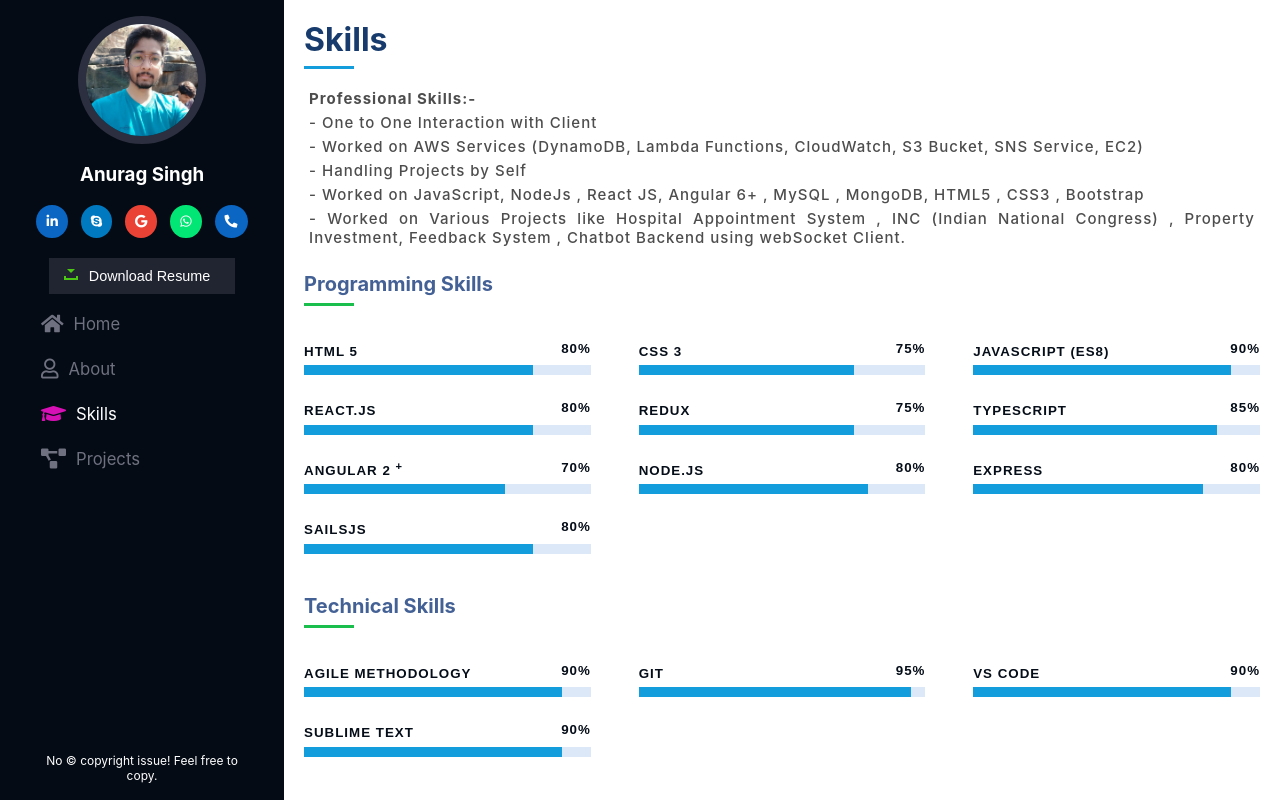
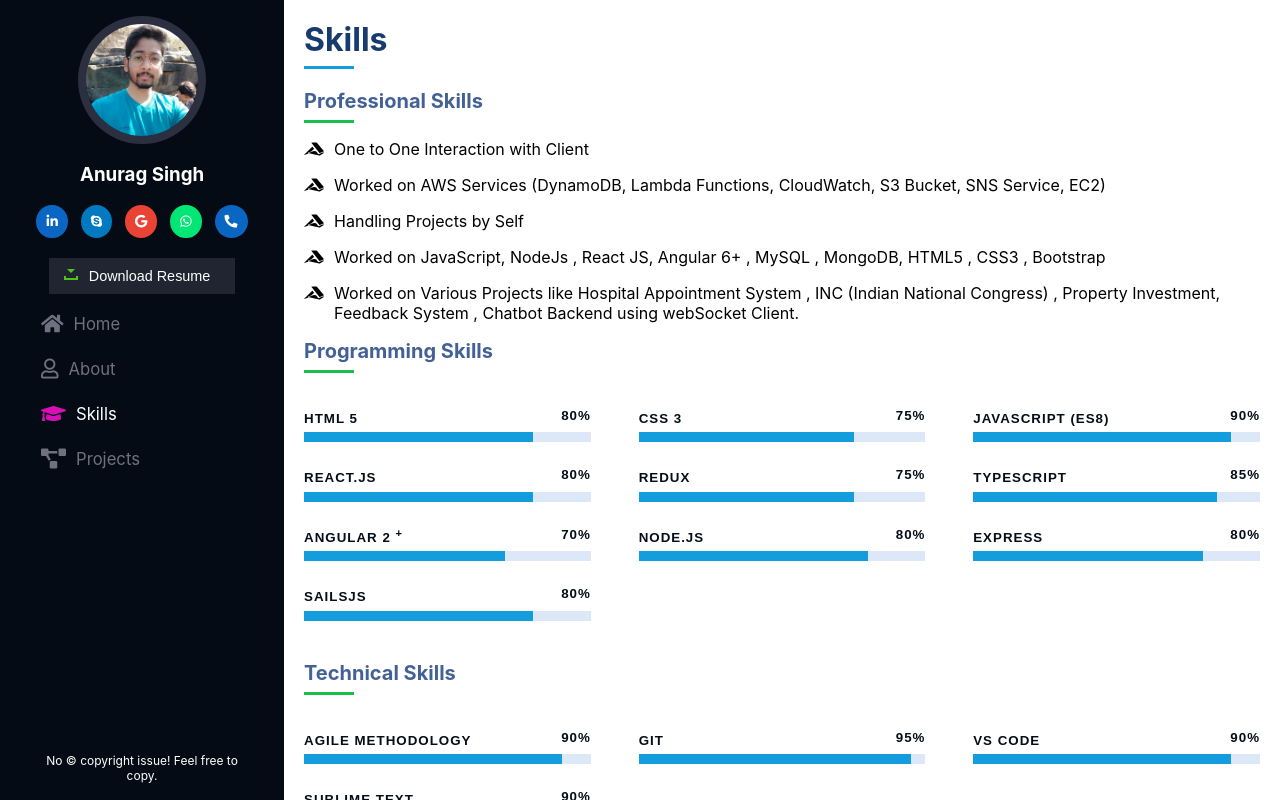
Before and after one commit to Anurag591/portfolio, a React (Create React App) app: page /skills in a window 1280 px wide. Built offline with nearby package versions, Linux system fonts and the light colour scheme.

Commit message:
lazy loading implemented

```diff
--- a/src/Routing.js
+++ b/src/Routing.js
@@ -1,18 +1,19 @@
-import React from 'react';
+import React, { lazy, Suspense } from 'react';
 import { Route } from 'react-router-dom';
-import Home from './components/home';
-import About from './components/about';
-import Skills from './components/skills';
-import Projects from './components/projects';
+
+const Home = lazy(() => import('./components/home'));
+const About = lazy(() => import('./components/about'));
+const Skills = lazy(() => import('./components/skills'));
+const Projects = lazy(() => import('./components/projects'));
 
 function Routing() {
     return (
-        <React.Fragment>
-          <Route path='/' exact component={Home} ></Route>
-          <Route path='/about' component={About} ></Route>
-          <Route path='/projects' component={Projects} ></Route>
-          <Route path='/skills' component={Skills} ></Route>
-        </React.Fragment>
+      <Suspense fallback={<div>Loading...</div>}>
+        <Route path='/' exact component={Home} ></Route>
+        <Route path='/about' component={About} ></Route>
+        <Route path='/projects' component={Projects} ></Route>
+        <Route path='/skills' component={Skills} ></Route>
+      </Suspense>
     )
 }
 
--- a/src/components/about/index.js
+++ b/src/components/about/index.js
@@ -11,11 +11,11 @@ import {
     Icon,
     List,
     Items,
-    GyanKiBaat,
     Flag
 } from './styled';
 import { PrimaryHeading } from '../ui/Headings';
-import {aboutMe, AboutInfo, CURRENT_DESIGNATION, GYAN_KI_BAAT } from '../../constant';
+import GyanKiBaat from '../ui/GyanKiBaat';
+import {aboutMe, AboutInfo, CURRENT_DESIGNATION } from '../../constant';
 
 const info = (props) => {
     // console.log(aboutMe);
@@ -36,7 +36,7 @@ const info = (props) => {
                     })
                 }
             </List>
-            <GyanKiBaat color = { GYAN_KI_BAAT.color }> { GYAN_KI_BAAT.text } <em className={ GYAN_KI_BAAT.logo }></em> </GyanKiBaat>
+            <GyanKiBaat />
         </React.Fragment>
     )
 }
--- a/src/components/about/styled.js
+++ b/src/components/about/styled.js
@@ -77,17 +77,7 @@ export const Items = styled.div`
     }
 `;
 
-export const GyanKiBaat = styled.p`
-    color: ${({ color }) => color };
-    text-align: center;
-    font-size: 20px;
-    font-weight: 500;
-    letter-spacing: 1px;
-    font-family: cursive;
 
-    @media(max-width: 720px) {
-    }
-`;
 
 export const Flag = styled.img`
     width: 20px;
--- a/src/components/projects/index.js
+++ b/src/components/projects/index.js
@@ -18,6 +18,9 @@ import {
     Value
 
 } from './styled';
+
+import GyanKiBaat from '../ui/GyanKiBaat';
+
 
 const Responsibility = ({ item }) => {
     return <div style={{display: 'flex', marginBottom: '4px'}}><EM className = "fab fa-accusoft" /> <small>{ item }</small> </div>
@@ -101,6 +104,9 @@ const Projects = () => {
                     })
                 }
             </div>
+            <GyanKiBaat />
+
+
         </MainContainer>
     );
 }
--- a/src/components/skills/index.js
+++ b/src/components/skills/index.js
@@ -1,11 +1,10 @@
 import React from 'react';
 
-import { skillsInfo, programmingSkills, technicalSkills} from '../../constant';
+import { professionalSkills, programmingSkills, technicalSkills} from '../../constant';
 
 import { PrimaryHeading, SecondaryHeading } from '../ui/Headings';
 import {
     Container,
-    Article,
     NewSkillsContainer,
     Text,
     ProgressBar,
@@ -14,11 +13,20 @@ import {
     SkillsPoints
 
 } from './styled';
+import GyanKiBaat from '../ui/GyanKiBaat';
 
-const skillsInformation = () => {
-    return skillsInfo.map(element => {
-        return <SkillsPoints key={element.key}>{element.key === '0' ? <b> {element.value} </b> : element.value}</SkillsPoints>
-    })
+
+const ProfessionalSkill = () => {
+    return(
+        <React.Fragment>
+            <SecondaryHeading>Professional Skills</SecondaryHeading>
+            {
+                professionalSkills.map((element, index) => {
+                    return <SkillsPoints key = { index }> <em style={{paddingRight: '10px'}} className="fab fa-accusoft"></em> { element } </SkillsPoints>
+                })
+            }
+        </React.Fragment>
+    );
 
 }
 
@@ -34,7 +42,7 @@ const NewSkills = ({ data }) => {
     );
 };
 
-const addSkillsRow = props => {
+const AddSkillsRow = props => {
     return(
         <React.Fragment>
             <SecondaryHeading>{props.skill}</SecondaryHeading>
@@ -53,10 +61,15 @@ const Skills = () => {
     return (
         <Container>
             <PrimaryHeading>Skills</PrimaryHeading>
-            <Article> { skillsInformation() } </Article>
 
-            { addSkillsRow({skill: 'Programming Skills', data: programmingSkills}) }
-            { addSkillsRow({skill: 'Technical Skills', data: technicalSkills}) }
+            { professionalSkills.length ? <ProfessionalSkill /> : null }
+
+            <AddSkillsRow skill = 'Programming Skills' data = { programmingSkills }  />
+            <AddSkillsRow skill = 'Technical Skills' data = { technicalSkills }  />
+
+
+
+            <GyanKiBaat />
 
         </Container>
     );
--- a/src/components/skills/styled.js
+++ b/src/components/skills/styled.js
@@ -5,17 +5,9 @@ export const Container = styled.section`
     padding: 20px;
 `;
 
-export const Article = styled.h1`
-    color: #4d4d4d;
-    letter-spacing: 1px;
-    font-weight: 500;
-    font-size: 15px;
-    text-align: justify;
-    margin-bottom: 25px;
-`;
-
 export const SkillsPoints = styled.p`
-    margin: 5px;
+    display: flex;
+    align-items: baseline;
 `;
 
 export const SkillContainer = styled.div`
--- /dev/null
+++ b/src/components/ui/GyanKiBaat.js
@@ -0,0 +1,21 @@
+import styled from 'styled-components';
+
+import { GYAN_KI_BAAT } from '../../constant';
+
+const GyanKiBaat = styled.p`
+    color: ${ GYAN_KI_BAAT.color };
+    text-align: center;
+    font-size: 20px;
+    font-weight: 500;
+    letter-spacing: 1px;
+    font-family: cursive;
+
+    @media(max-width: 720px) {
+    }
+`;
+
+const Gyan = () => {
+    return <GyanKiBaat > { GYAN_KI_BAAT.text } <em className={ GYAN_KI_BAAT.logo }></em> </GyanKiBaat>
+};
+
+export default Gyan;
--- a/src/constant.js
+++ b/src/constant.js
@@ -33,13 +33,12 @@ I also have knowledge of MySQL and MongoDB Databases.
 Currently I am working on a Project which is related to Cost Control Management for (Libyan Client Oil Company) which is being developed on NodeJs and React Js.
 `;
 
-export const skillsInfo = [
-    {key: '0', value: 'Professional Skills:-'},
-    {key: '1', value: '- One to One Interaction with Client'},
-    {key: '2', value: '- Worked on AWS Services (DynamoDB, Lambda Functions, CloudWatch, S3 Bucket, SNS Service, EC2)'},
-    {key: '3', value: '- Handling Projects by Self'},
-    {key: '4', value: '- Worked on JavaScript, NodeJs , React JS, Angular 6+ , MySQL , MongoDB, HTML5 , CSS3 , Bootstrap'},
-    {key: '5', value: '- Worked on Various Projects like Hospital Appointment System , INC (Indian National Congress) , Property Investment, Feedback System , Chatbot Backend using webSocket Client.'},
+export const professionalSkills = [
+    'One to One Interaction with Client',
+    'Worked on AWS Services (DynamoDB, Lambda Functions, CloudWatch, S3 Bucket, SNS Service, EC2)',
+    'Handling Projects by Self',
+    'Worked on JavaScript, NodeJs , React JS, Angular 6+ , MySQL , MongoDB, HTML5 , CSS3 , Bootstrap',
+    'Worked on Various Projects like Hospital Appointment System , INC (Indian National Congress) , Property Investment, Feedback System , Chatbot Backend using webSocket Client.',
 ];
 
 export const programmingSkills = [
```
